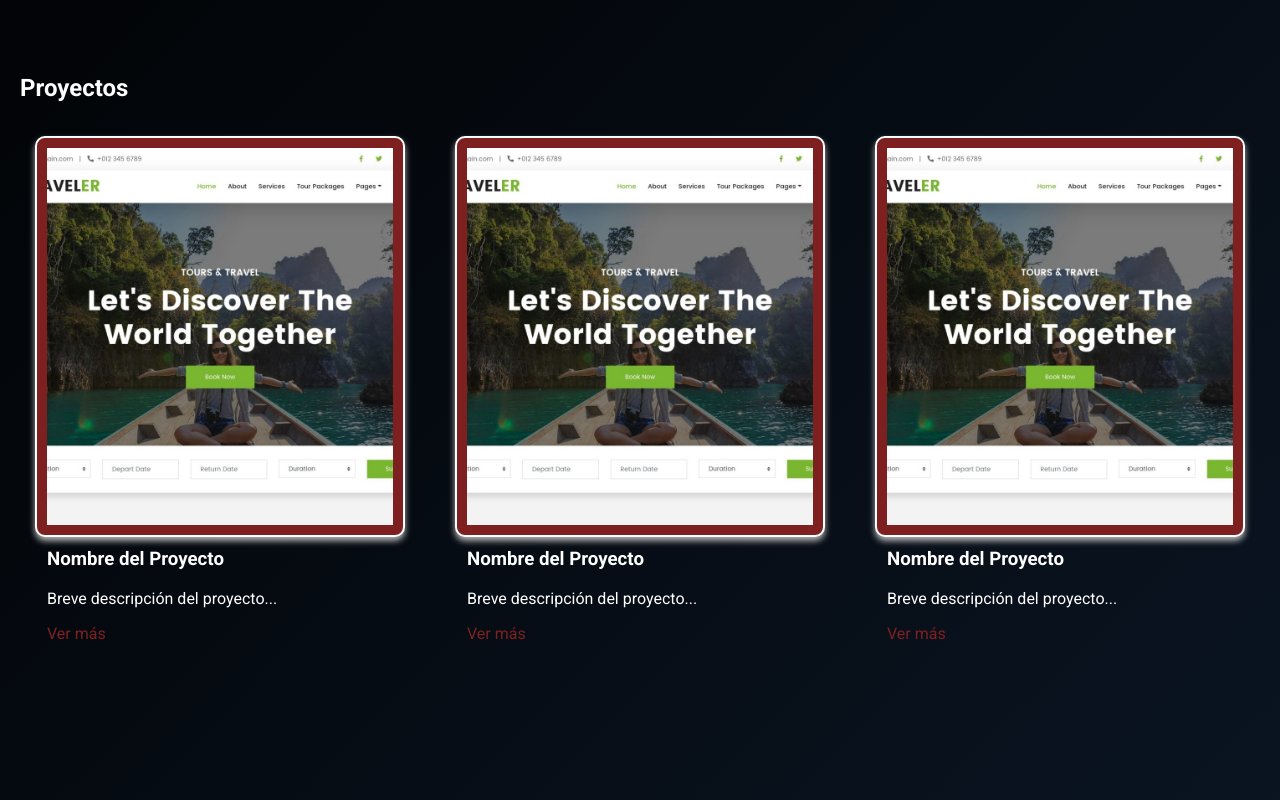
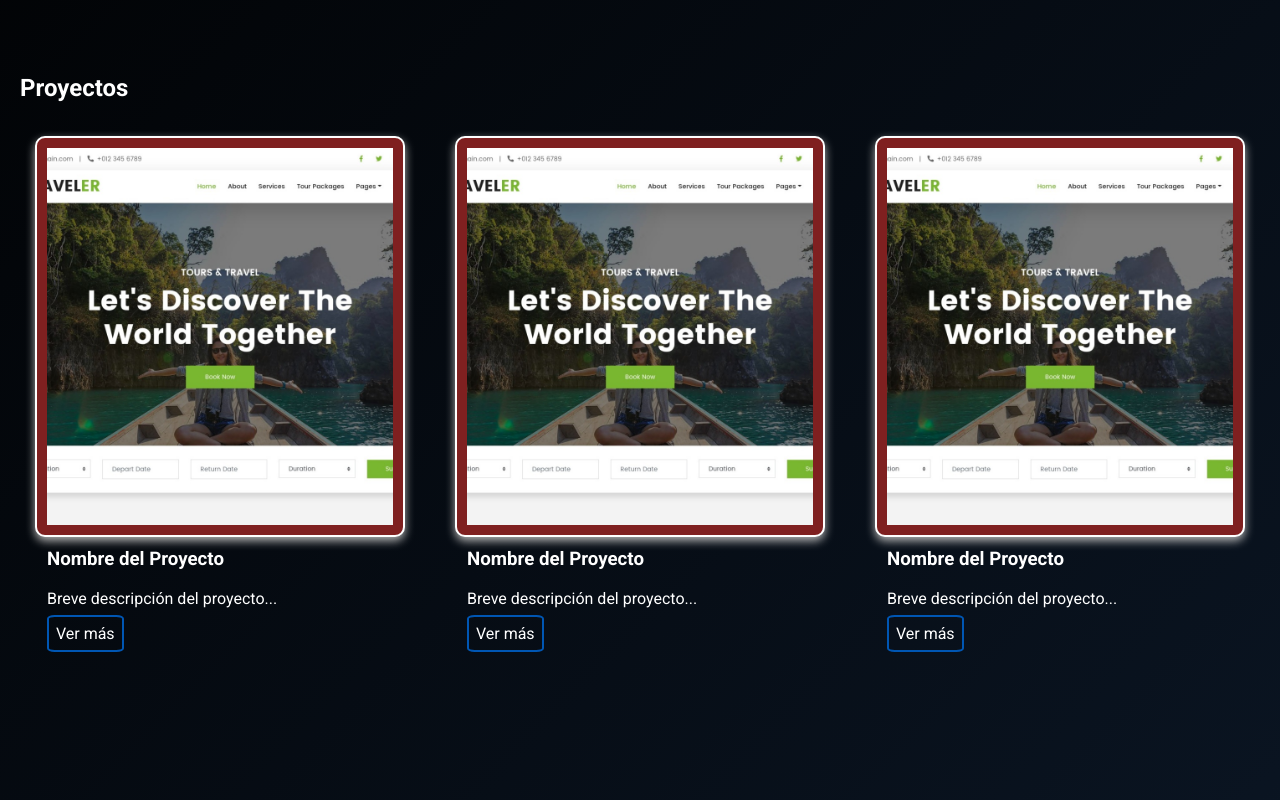
Before and after one commit to Papitula/Prueba-, a plain HTML site: page index.html in a window 1280 px wide. Shown: the part 480-1280 px from the top of the page. Drawn offline with Linux system fonts and the light colour scheme.

Commit message:
Menu, Posicionamiento

```diff
--- a/style.css
+++ b/style.css
@@ -98,6 +98,7 @@ img {
   font-size: 18px;
   padding: 10px;
   display: block;
+  border-bottom: 2px solid black;
 }
 
 .nav-links a:hover {
@@ -139,13 +140,16 @@ img {
   box-shadow: 0 4px 8px rgba(0, 0, 0, 0.1);
   transition: transform 0.3s ease-in-out;
   margin: 15px;
+  box-shadow: 0 4px 10px #B3B3B3;
   border: solid 2px;
-  box-shadow: 0 4px 6px #B3B3B3;
+
 }
 
 .project-card:hover {
   transform: scale(1.05);
 }
+
+
 
 /* Footer */
 footer {
@@ -257,12 +261,20 @@ footer {
 
 .btn {
   text-decoration: none;
-  color: #7f2020;
+  color: white;
+  border: 2px  solid #0056b3;
+  padding: 2%;
+  border-radius: 10%;
+}
+
+
+.btn:hover{
+    background: #0056b3;
 }
 
 
 @media (max-width: 768px) {
     .project-container {
-        padding-bottom: 30%;
+        padding-bottom: 35%;
     }
 }
```
Also changed, not shown: index.html (+5 -0 lines).
